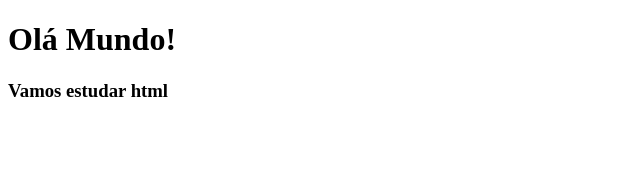
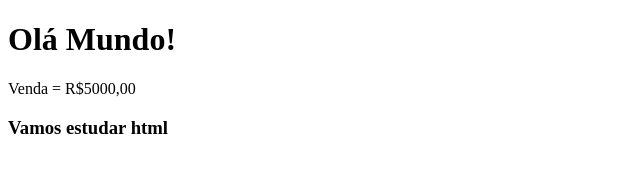
Before and after one commit to LauroMelquiades/aulabithub, a plain HTML site: page index.html in a window 1280 px wide. Shown: the whole page, without its empty margins (0-640 px from the left). Drawn offline with Linux system fonts and the light colour scheme.

Commit message:
Acrescentando valor

```diff
--- a/index.html
+++ b/index.html
@@ -8,6 +8,7 @@
 </head>
 <body>
     <h1>Olá Mundo!</h1>
+    <p>Venda = R$5000,00</p>
     <h3>Vamos estudar html</h3>
 </body>
 </html>
```
